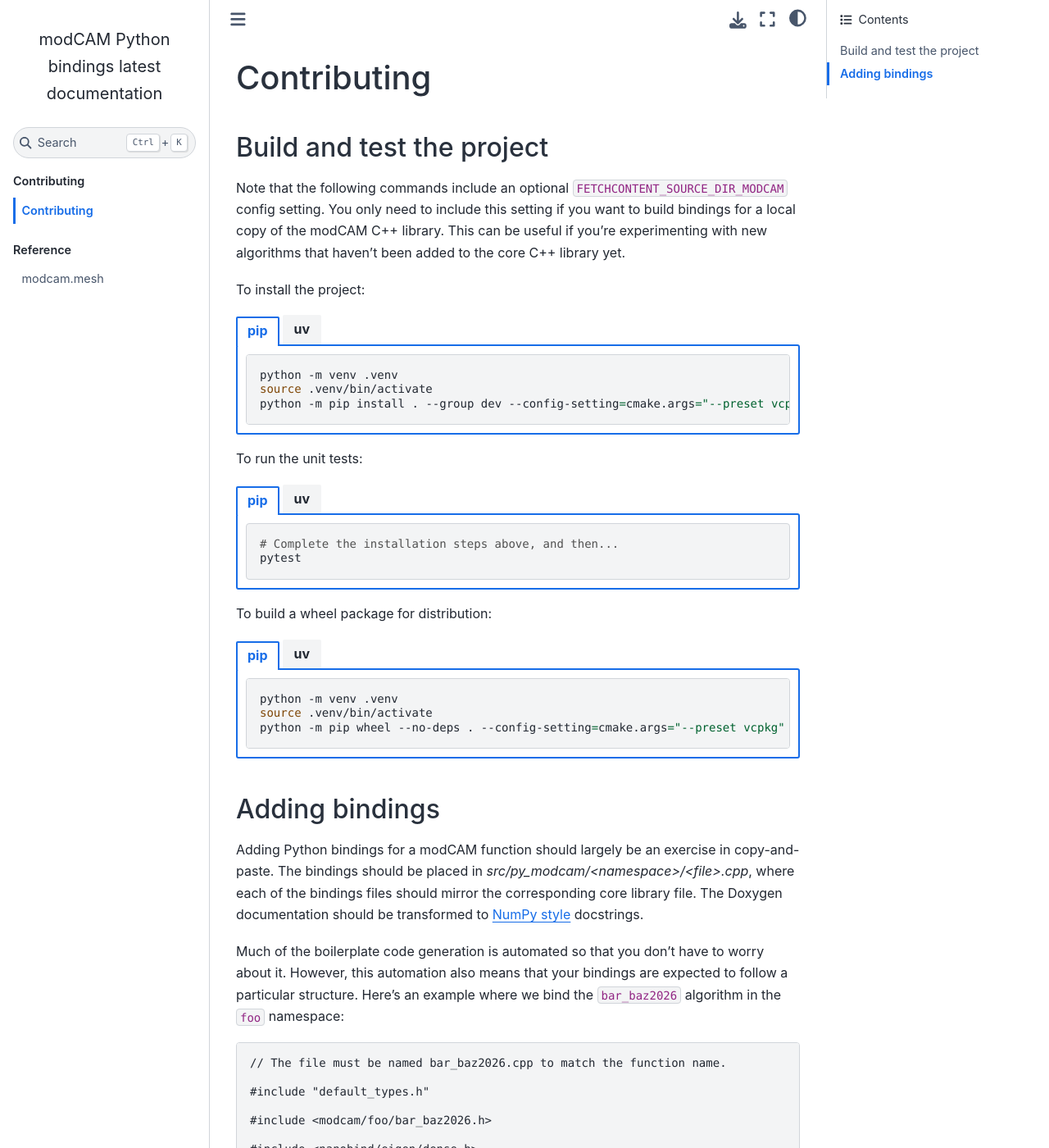
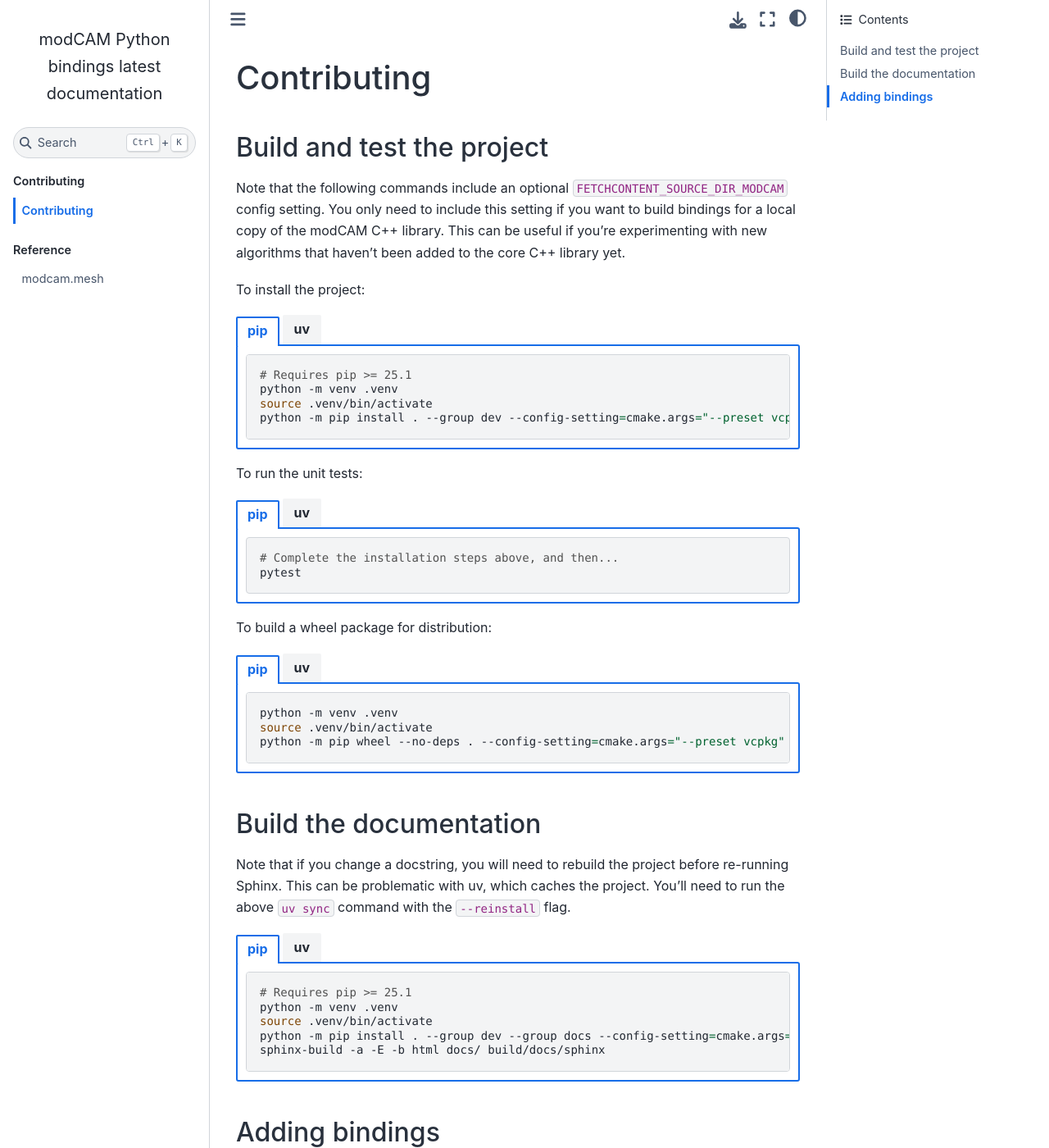
Before and after one commit to modCAM/modcam-python, a Sphinx documentation site: the page built from docs/CONTRIBUTING.rst, in a window 1280 px wide and 1400 px high. Shown: the whole window at 82% size. Built offline with Sphinx 7.4.7 and the Sphinx Book theme 1.1.4, drawn with Linux system fonts in a browser that asks for light colours.

Commit message:
Add instructions to build the docs

```diff
--- a/docs/CONTRIBUTING.rst
+++ b/docs/CONTRIBUTING.rst
@@ -17,6 +17,7 @@ To install the project:
 
 		.. code-block:: bash
 
+			# Requires pip >= 25.1
 			python -m venv .venv
 			source .venv/bin/activate
 			python -m pip install . --group dev --config-setting=cmake.args="--preset vcpkg" [--config-setting=cmake.define.FETCHCONTENT_SOURCE_DIR_MODCAM="/path/to/modcam"]
@@ -70,6 +71,32 @@ To build a wheel package for distribution:
 
 			# The wheel file will be placed in the dist/ directory.
 			uv build --wheel --config-setting=cmake.args="--preset vcpkg" [--config-setting=cmake.define.FETCHCONTENT_SOURCE_DIR_MODCAM="/path/to/modcam"]
+
+Build the documentation
+=======================
+
+Note that if you change a docstring, you will need to rebuild the project before re-running Sphinx. This can be problematic with uv, which caches the project. You'll need to run the above ``uv sync`` command with the ``--reinstall`` flag.
+
+.. tab-set::
+	:sync-group: install-cmd
+
+	.. tab-item:: pip
+		:sync: pip
+
+		.. code-block:: bash
+
+			# Requires pip >= 25.1
+			python -m venv .venv
+			source .venv/bin/activate
+			python -m pip install . --group dev --group docs --config-setting=cmake.args="--preset vcpkg" [--config-setting=cmake.define.FETCHCONTENT_SOURCE_DIR_MODCAM="/path/to/modcam"]
+			sphinx-build -a -E -b html docs/ build/docs/sphinx
+
+	.. tab-item:: uv
+		:sync: uv
+
+		.. code-block:: bash
+
+			uv run --all-extras --dev --group docs --config-setting=cmake.args="--preset vcpkg" [--config-setting=cmake.define.FETCHCONTENT_SOURCE_DIR_MODCAM="/path/to/modcam"] sphinx-build -a -E -b html docs/ build/docs/sphinx
 
 Adding bindings
 ===============
```
